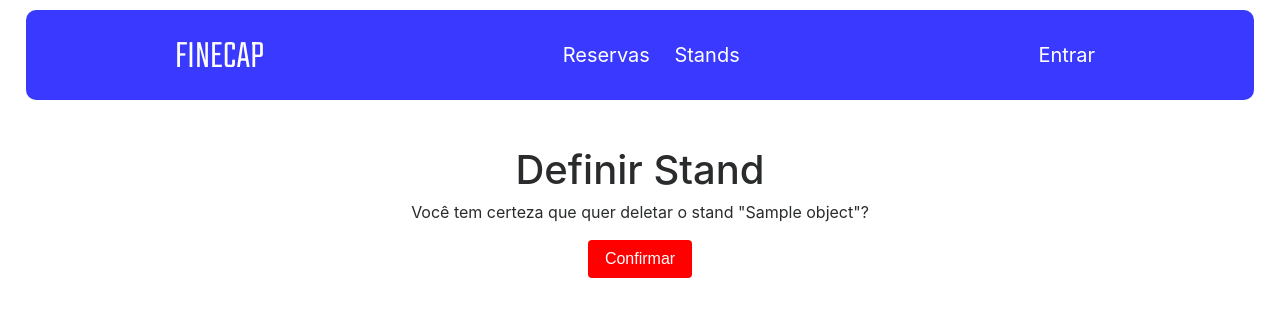
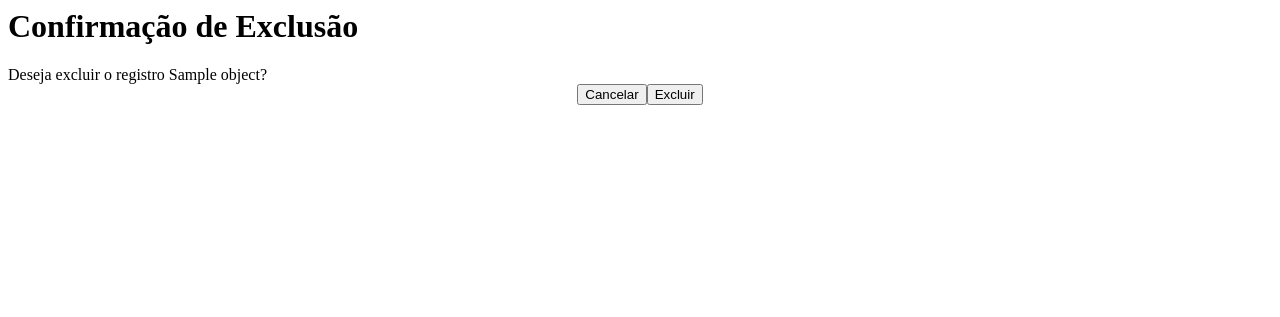
Before and after one commit to RonierJr/RoniereFINECAP, a Django app: template core/templates/core/stand_confirm_delete.html in a window 1280 px wide. Shown: the top 317 px of the page. Run offline with Django 4.2, Linux system fonts and the light colour scheme; the template is opened without the code that fills it: most values are stand-ins (such as "Sample title", 1, 10 or a date in 2020).

Commit message:
modal-100

```diff
--- a/core/templates/core/reserva_confirm_delete.html
+++ b/core/templates/core/reserva_confirm_delete.html
@@ -1,6 +1,6 @@
-<form action="{% url 'remover_reserva' object.pk %}" method="post">
+<form action="{% url 'remover_reserva' object.id %}" method="post">
   {% csrf_token %}
-  <div class="modal" id="myModal">
+  <div class="modal" id="myModal-{{ object.pk }}" tabindex="1">
     <div class="modal-dialog">
       <div class="modal-content">
         <div class="modal-header">
--- a/core/templates/core/stand_confirm_delete.html
+++ b/core/templates/core/stand_confirm_delete.html
@@ -1,13 +1,21 @@
-{% extends 'base.html' %}
-{% block main %}
-<h1>Definir Stand</h1>
-<form method="post">
-  <section class="form container-fluid p-5x">
-    {% csrf_token %}
-    <p> Você tem certeza que quer deletar o stand "{{ object }}"?</p>
-    {{ form }}
-  </section>
-  <button class="btn mb-3" style="color: white; background-color: red;" type="submit">Confirmar</button>
+<form action="{% url 'remover_stand' object.id %}" method="post">
+  {% csrf_token %}
+  <div class="modal" id="myModal-{{ object.pk }}">
+    <div class="modal-dialog">
+      <div class="modal-content">
+        <div class="modal-header">
+          <h1 class="modal-title fs-5">Confirmação de Exclusão</h1>
+        </div>
+
+        <div class="modal-body">
+          Deseja excluir o registro {{ object }}?
+          {{ form }}
+        </div>
+        <div class="modal-footer" style="display: flex; justify-content: center;">
+          <button type="button" class="btn btn-secondary" data-dismiss="modal">Cancelar</button>
+          <button type="submit" class="btn btn-danger">Excluir</button>
+        </div>
+      </div>
+    </div>
+  </div>
 </form>
-
-{% endblock %}
--- a/core/templates/lista_reserva.html
+++ b/core/templates/lista_reserva.html
@@ -53,7 +53,7 @@
           <a href="{% url 'reserva_detalhe' object.id %}" ><span class="material-icons detalhar">
             find_in_page
             </span></a>
-          <a title="excluir" type="button" data-toggle="modal" data-target="#myModal" ><span class="material-icons remover">
+          <a title="excluir" type="button" data-toggle="modal" data-target="#myModal-{{ object.pk }}" ><span class="material-icons remover">
             delete
             </span></a>
             {% include "core/reserva_confirm_delete.html" %}
--- a/core/templates/lista_stand.html
+++ b/core/templates/lista_stand.html
@@ -61,9 +61,10 @@
                 <a href="{% url 'stand_detalhe' object.id %}" class="btn btn-sm"><span class="material-icons detalhar">
                         find_in_page
                     </span></a>
-                <a href="{% url 'remover_stand' object.id %}" class="btn btn-sm"><span class="material-icons remover">
+                <a title="excluir" type="button" data-toggle="modal" data-target="#myModal-{{ object.pk }}" ><span class="material-icons remover">
                         delete
                     </span></a>
+                    {% include "core/stand_confirm_delete.html" %}
             </td>
         </tr>
         {% endfor %}
--- a/core/views.py
+++ b/core/views.py
@@ -55,7 +55,6 @@ class ReservaDeleteView(LoginRequiredMixin, generic.DeleteView):
     success_message = "Reserva excluído com sucesso!"
 
 
-
 class ReservaUpdateView(LoginRequiredMixin, generic.UpdateView):
     model = Reserva
     form_class = ReservaForm
```
Also changed, not shown: db.sqlite3.
